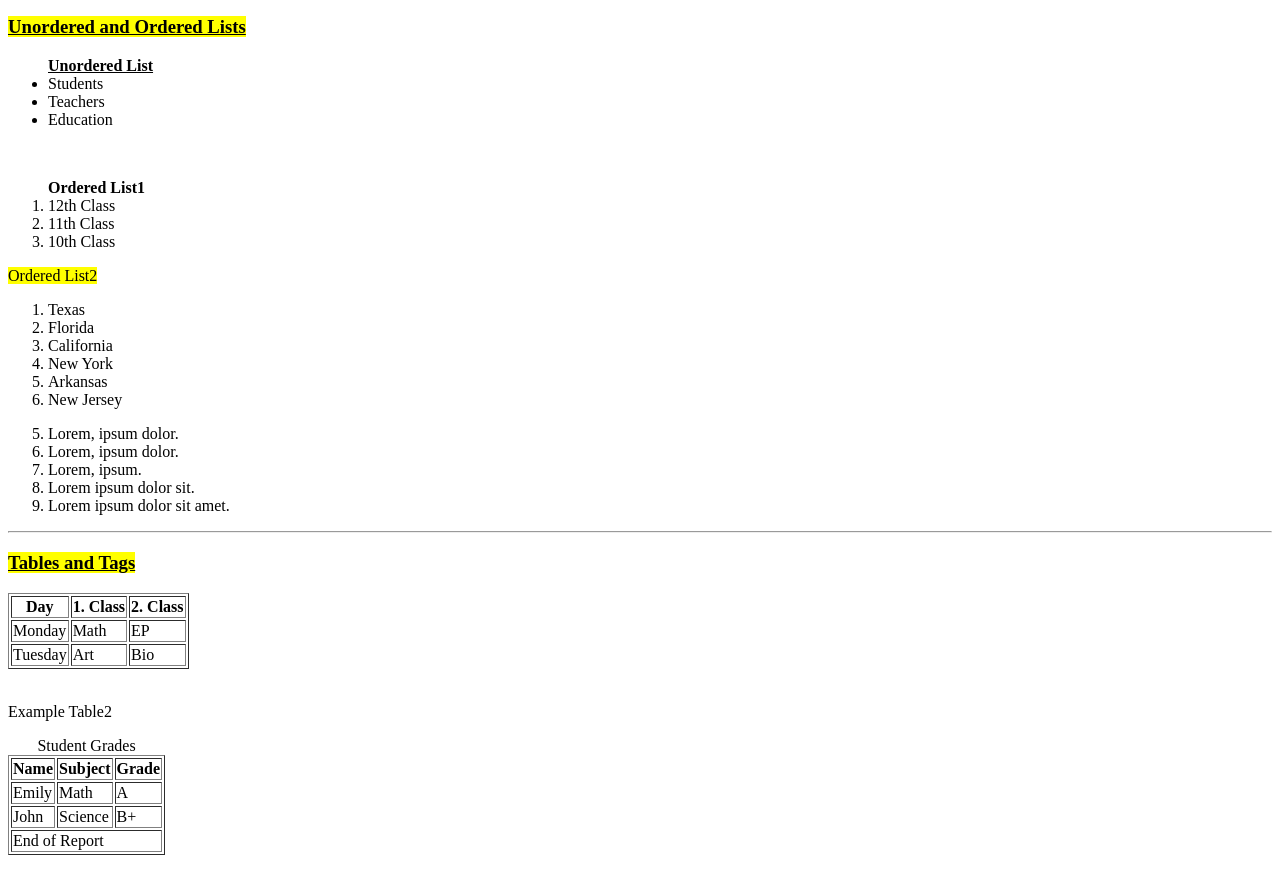
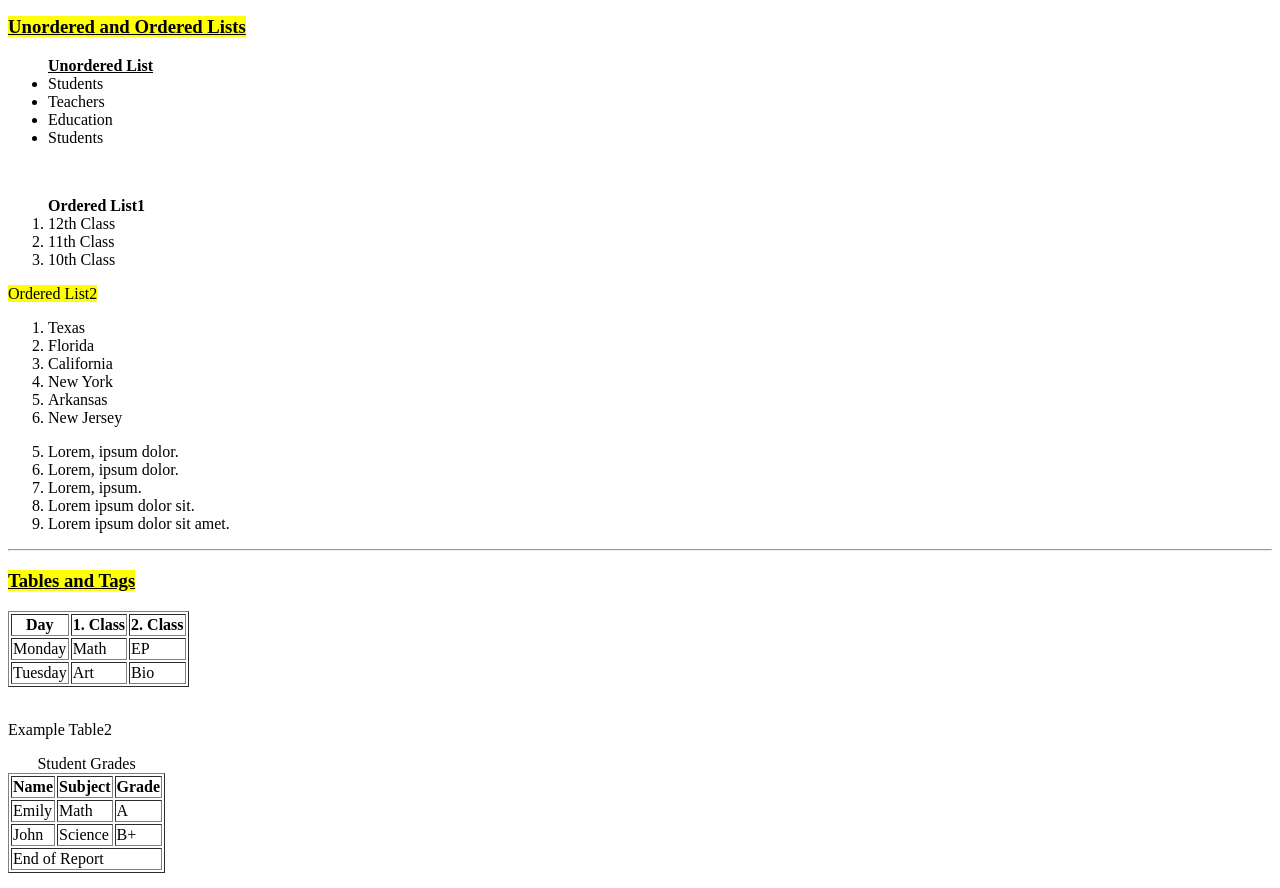
Before and after one commit to ekremkose55/my-harmonytestwebsite, a plain HTML site: page TestPage.html in a window 1280 px wide. Shown: the part 2060-2948 px from the top of the page. Drawn offline with Linux system fonts and the light colour scheme.

Commit message:
Students list

```diff
--- a/TestPage.html
+++ b/TestPage.html
@@ -167,6 +167,7 @@
         <li>Students</li>
         <li>Teachers</li>
         <li>Education</li>
+        <li>Students</li>
     </ul>
 
     <br>
```
